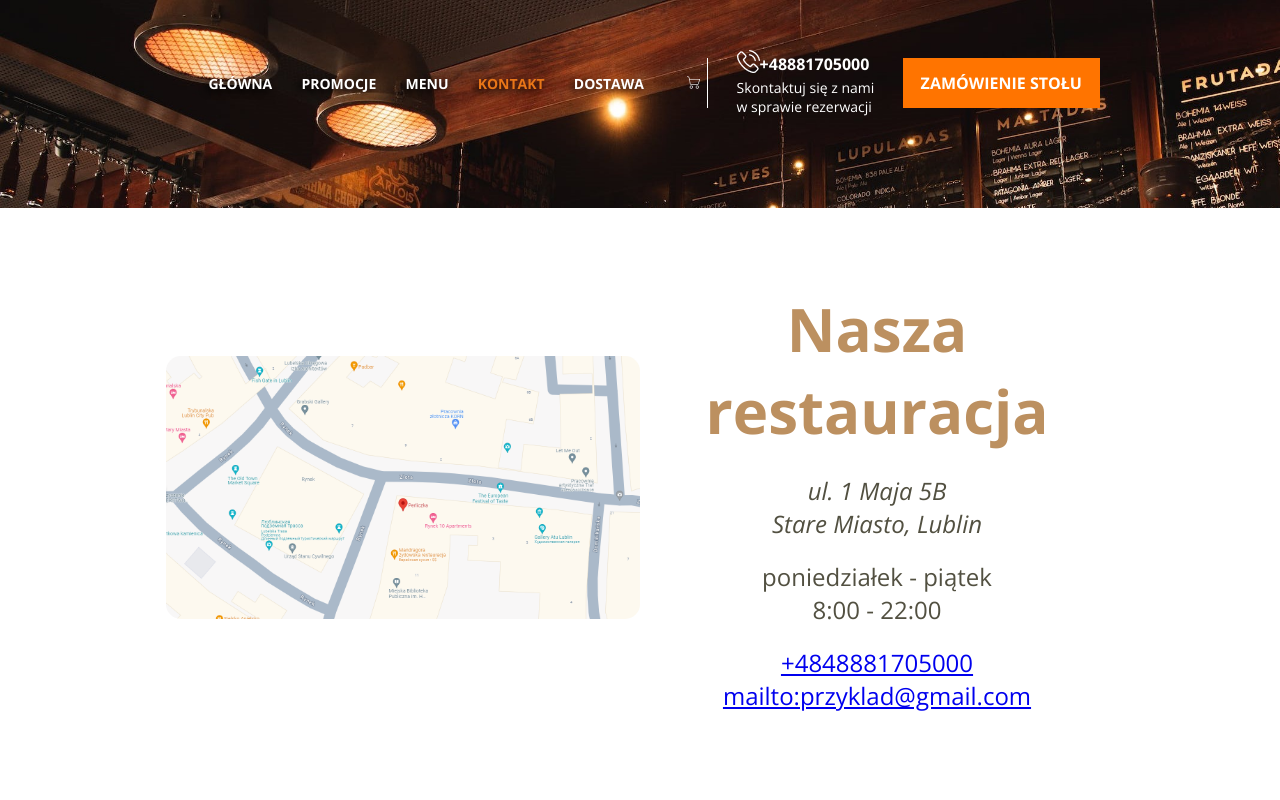
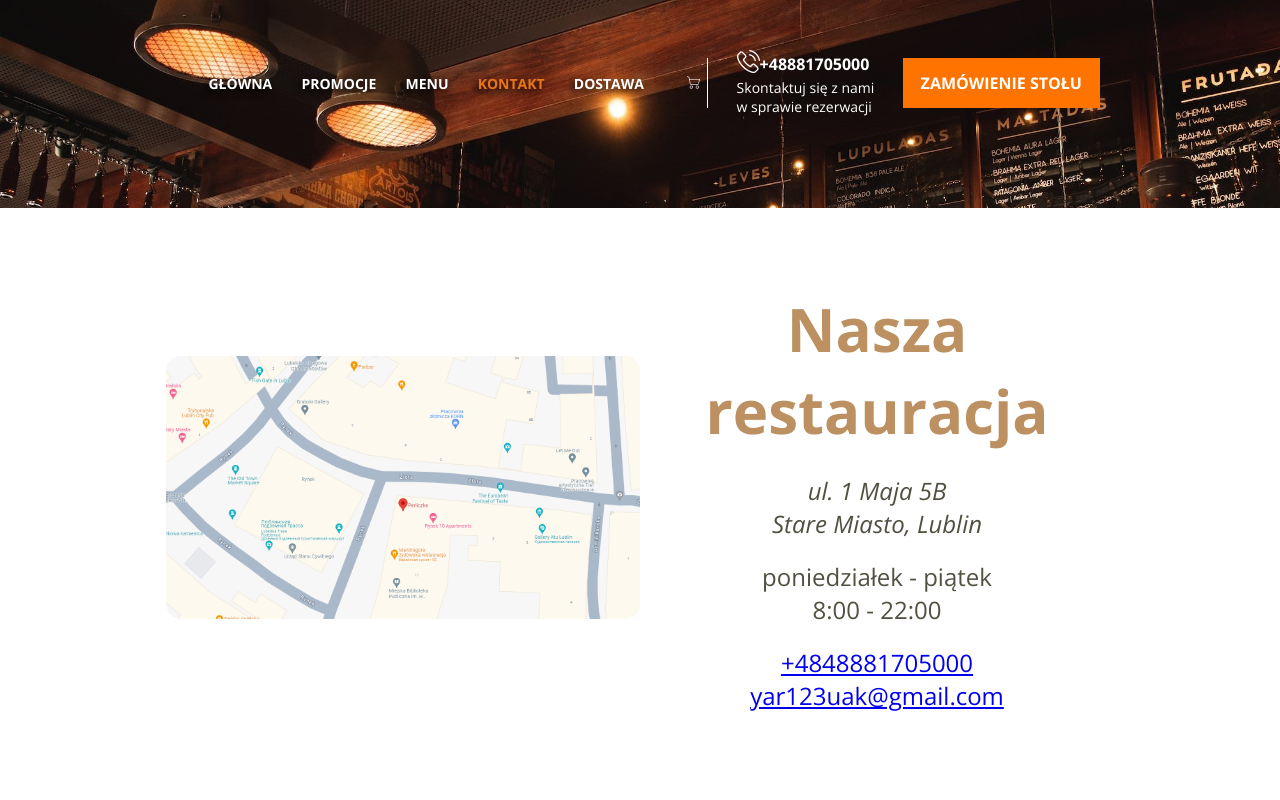
Before and after one commit to yarikdmr/yarikdmr.github.io, a plain HTML site: page kontakt.html in a window 1280 px wide. Shown: the top 800 px of the page. Drawn offline with nearby package versions, Linux system fonts and the light colour scheme.

Commit message:
contact fixed

```diff
--- a/kontakt.html
+++ b/kontakt.html
@@ -100,7 +100,7 @@
                 </div>
                 <div class="map_descr_element">
                     <p><a href="tel:+4848881705000">+4848881705000</a></p>
-                    <p><a href="mailto:przyklad@gmail.com">mailto:przyklad@gmail.com</a></p>
+                    <p><a href="mailto:yar123uak@gmail.com">yar123uak@gmail.com</a></p>
                 </div>
             </div>
           </div>
```
